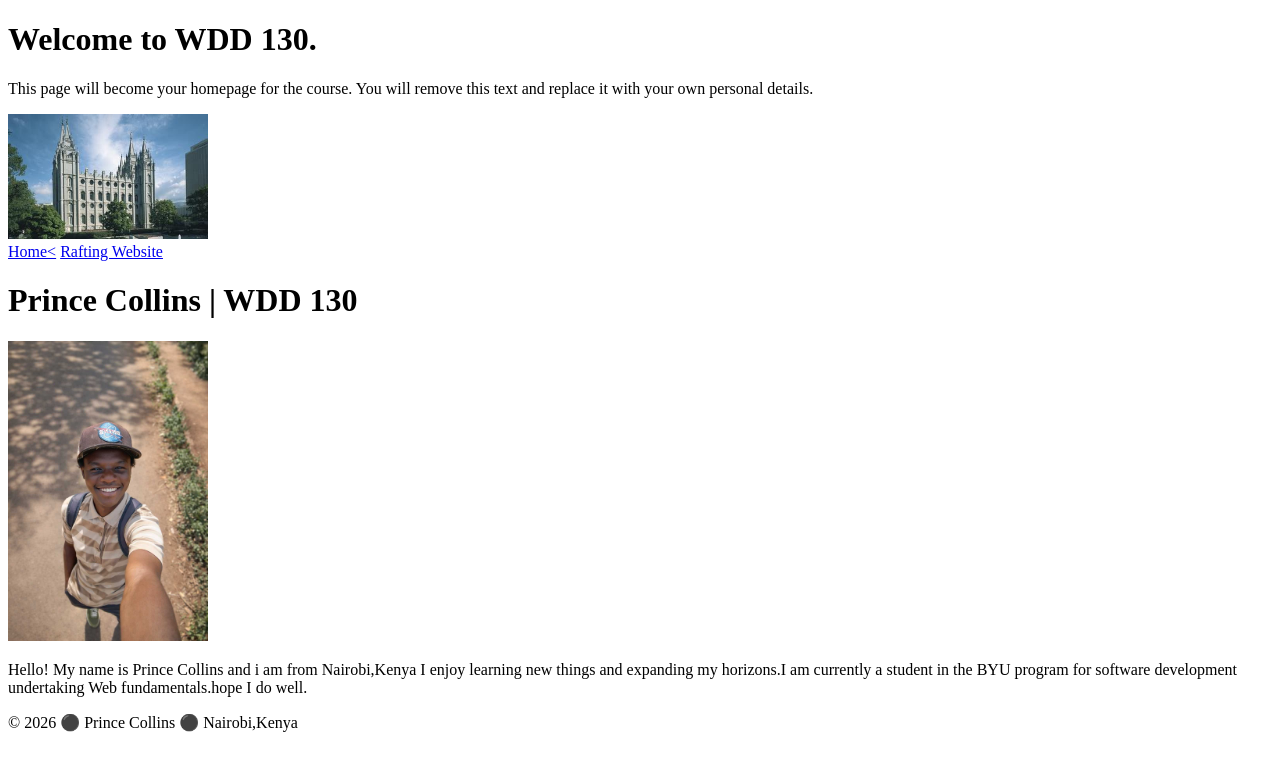
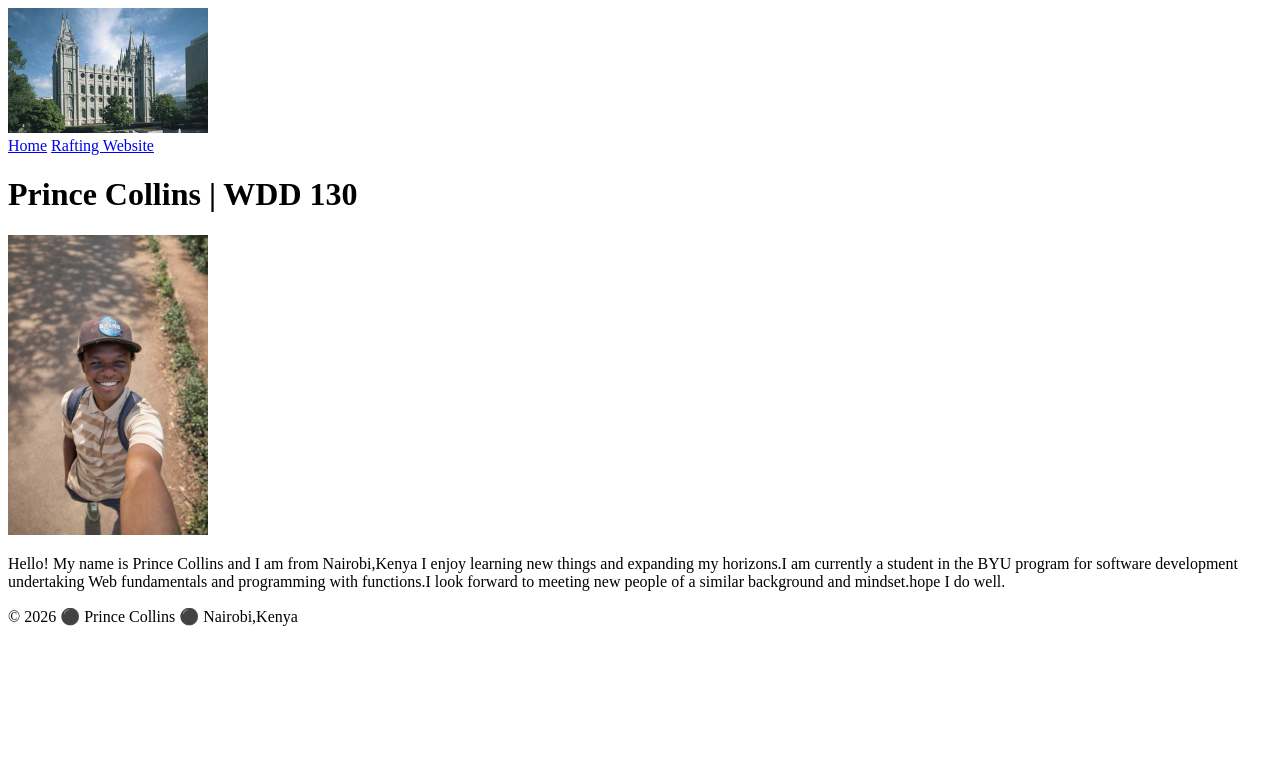
Before and after one commit to bas1csx/wdd130, a plain HTML site: page index.html in a window 1280 px wide. Drawn offline with Linux system fonts and the light colour scheme.

Commit message:
Fix HTML structure and remove duplicate elements

```diff
--- a/index.html
+++ b/index.html
@@ -6,24 +6,20 @@
     <title>Prince collins WDD 130 | Personal Homepage</title>
 </head>
 <body>
-    <h1>Welcome to WDD 130.</h1>
-    <p>This page will become your homepage for the course. You will remove this text and replace it with your own personal details.</p>
-
     <img src="images/salt-lake-temple.jpg" alt="The Salt Lake Temple." width="200">
-</body>
     <header>
         <nav>
-          <a href="#">Home<</a>
+              <a href="#">Home</a>
               <a href="wwr/">Rafting Website</a>
         </nav>
     </header>
     <main>
         <h1>Prince Collins | WDD 130</h1>
         <img src="images/profile.jpg" alt="Hello, my name is Prince Collins" width="200">
-    <p>Hello! My name is Prince Collins and i am from Nairobi,Kenya I enjoy learning new things and expanding my horizons.I am currently a student in the BYU program for software development undertaking Web fundamentals.hope I do well.</p>
+        <p>Hello! My name is Prince Collins and I  am from Nairobi,Kenya I enjoy learning new things and expanding my horizons.I am currently a student in the BYU program for software development undertaking Web fundamentals and programming with functions.I look forward to meeting new people of a similar background and mindset.hope I do well.</p>
     </main>
      <footer>
         <p>© 2026 ⚫ Prince Collins ⚫ Nairobi,Kenya</p>
      </footer>
-<body>
+</body>
 </html>
```
Lines whose indentation alone changed are shown as unchanged.
